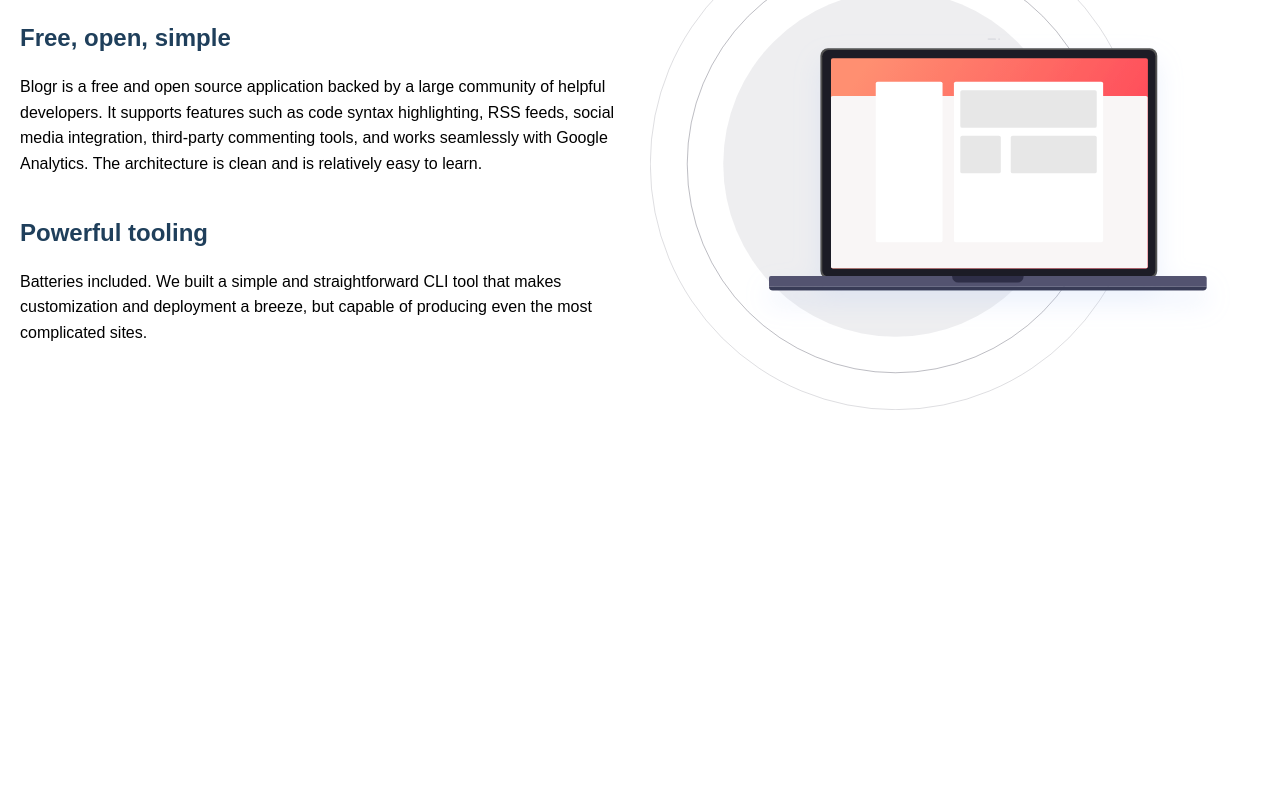
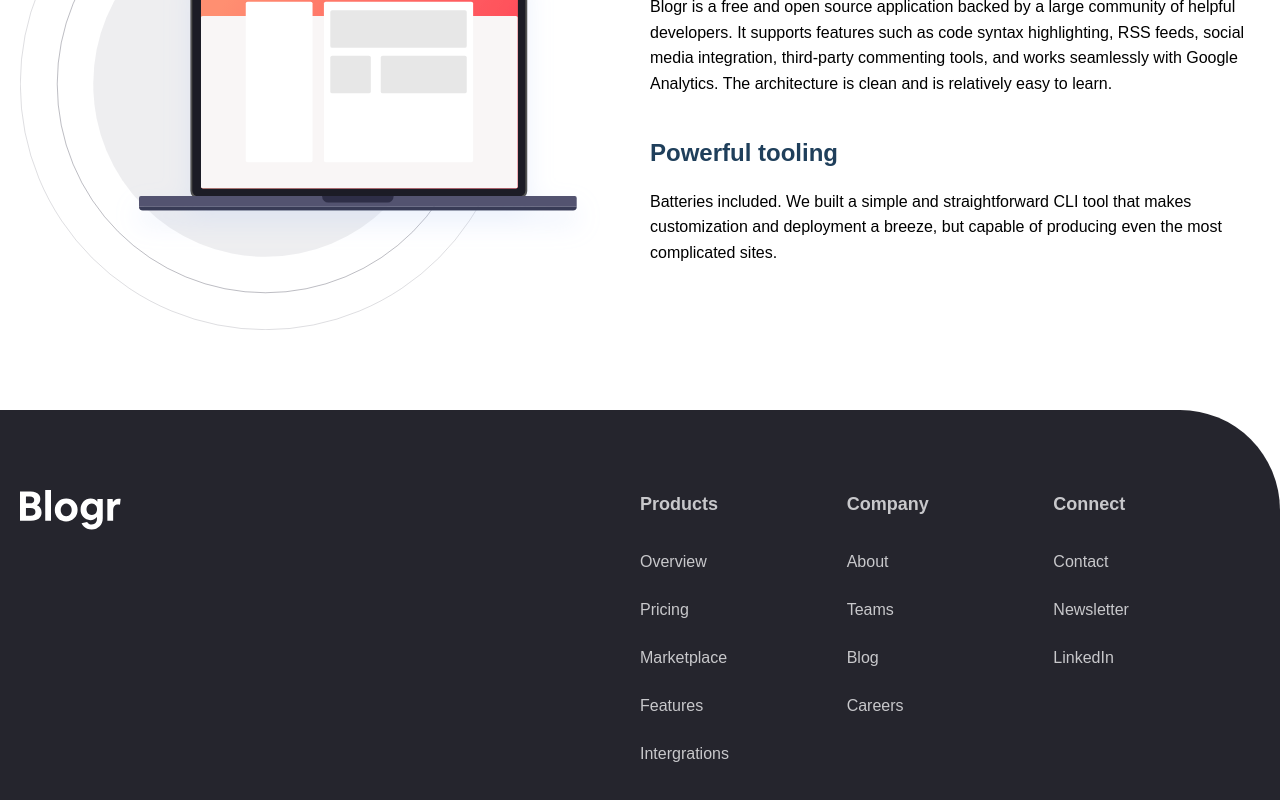
Before and after one commit to Mohamed-N-Mohamed/frontend-mentor-challenges, a React (Create React App) app in the folder blogr-landing-page/: page / in a window 1280 px wide. Shown: the part 1432-2232 px from the top of the page. Before the commit the page ends 1922 px from the top, so only its background shows below. Built offline with nearby package versions, Linux system fonts and the light colour scheme.

Commit message:
done with footer

```diff
--- a/blogr-landing-page/src/App.js
+++ b/blogr-landing-page/src/App.js
@@ -1,4 +1,5 @@
 import Design from "./components/Design";
+import Footer from "./components/Footer";
 import Free from "./components/Free";
 import Header from "./components/Header";
 import Showcase from "./components/Showcase";
@@ -10,6 +11,7 @@
       <Showcase />
       <Design />
       <Free />
+      <Footer />
 
       {/* Product
 
--- /dev/null
+++ b/blogr-landing-page/src/Art.js
@@ -0,0 +1,7 @@
+import React from 'react'
+
+export const Art = () => {
+  return (
+    <div>Art</div>
+  )
+}
--- /dev/null
+++ b/blogr-landing-page/src/components/Footer.js
@@ -0,0 +1,32 @@
+import { useState } from "react";
+import { data } from "../data/data";
+import logo from "../images/logo.svg";
+
+const Footer = () => {
+  const [links, setLinks] = useState(data);
+  return (
+    <>
+      <footer className='footer text-center md:text-left md:grid md:grid-cols-2 px-5 lg:py-10'>
+        <div>
+          <img src={logo} alt='' className='mx-auto pt-10 md:mx-0' />
+        </div>
+
+        <div className='md:grid md:grid-cols-2 lg:grid-cols-3'>
+          {links.map(({ id, title, link }) => (
+            <ul key={id}>
+              <h4 className='mt-10 mb-5 text-lg'>{title}</h4>
+
+              {link.map((link) => (
+                <li key={link} className='py-3'>
+                  {link}
+                </li>
+              ))}
+            </ul>
+          ))}
+        </div>
+      </footer>
+    </>
+  );
+};
+
+export default Footer;
--- a/blogr-landing-page/src/components/Free.js
+++ b/blogr-landing-page/src/components/Free.js
@@ -4,8 +4,14 @@
 const Free = () => {
   return (
     <div>
-      <section className='py-20 px-5'>
-        <div className='text-center flex flex-col-reverse md:grid md:grid-cols-2 md:gap-5 md:items-center md:text-left md:max-w-7xl md:mx-auto'>
+      <section className='pb-20 px-5'>
+        <div className='text-center flex flex-col md:grid md:grid-cols-2 md:gap-5 md:items-center md:text-left md:max-w-7xl md:mx-auto'>
+          <div>
+            <picture className=''>
+              <source media='(min-width: 768px)' srcSet={desktop} />
+              <img src={mobile} alt='' className='w-full mx-auto block mt-10' />
+            </picture>
+          </div>
           <div className='mt-10'>
             <h3 className='text-2xl mt-10 mb-5'>Free, open, simple</h3>
             <p>
@@ -25,13 +31,6 @@
               producing even the most complicated sites.
             </p>
           </div>
-
-          <div>
-            <picture className=''>
-              <source media='(min-width: 768px)' srcSet={desktop} />
-              <img src={mobile} alt='' className='w-full mx-auto block mt-10' />
-            </picture>
-          </div>
         </div>
       </section>
     </div>
--- a/blogr-landing-page/src/data/data.js
+++ b/blogr-landing-page/src/data/data.js
@@ -4,7 +4,7 @@
   {
     id: uuidv4(),
     title: "Products",
-    link: ["Overview", "Pricing", "Marketplace, Features, Intergrations"],
+    link: ["Overview", "Pricing", "Marketplace", "Features", "Intergrations"],
   },
 
   {
--- a/blogr-landing-page/src/index.css
+++ b/blogr-landing-page/src/index.css
@@ -87,6 +87,15 @@
   font-weight: bold;
 }
 
+.footer {
+  background-color: hsl(240, 10%, 16%);
+  color: hsl(240, 2%, 79%);
+  border-top-right-radius: 100px;
+}
+.footer h4 {
+  color: hsl(240, 2%, 79%);
+}
+
 
 @media (min-width: 768px) {
   .navbar {
```
